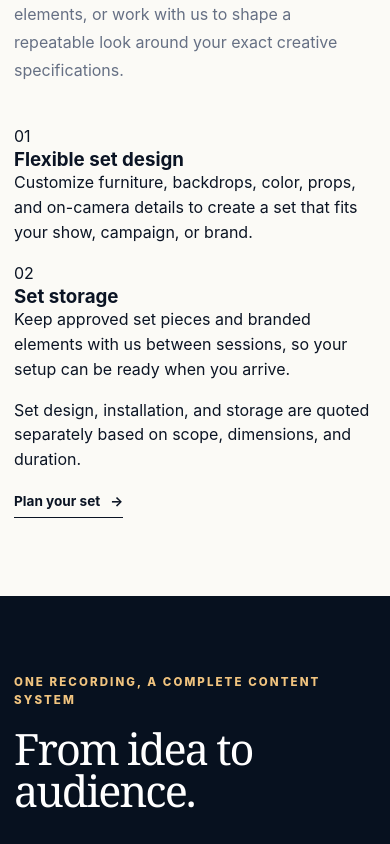
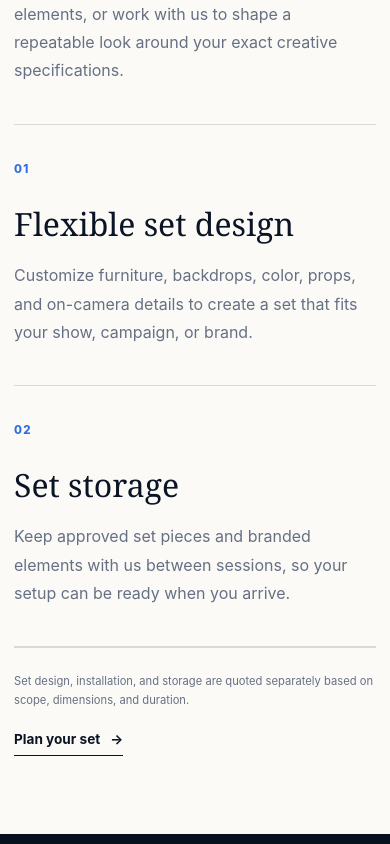
Before and after one commit to ezraberke/-Virgopodcast, a Next.js app: page / in a window 390 px wide. Shown: the part 7640-8484 px from the top of the page. Built offline with nearby package versions, Linux system fonts and the light colour scheme.

Commit message:
Style flexible set services across screen sizes

```diff
--- a/app/globals.css
+++ b/app/globals.css
@@ -142,6 +142,16 @@ p { margin-top: 0; }
 .check-list { list-style: none; margin: 0 0 32px; padding: 0; border-top: 1px solid var(--line); }
 .check-list li { position: relative; padding: 15px 0 15px 28px; border-bottom: 1px solid var(--line); font-size: .9rem; }
 .check-list li::before { content: "✓"; position: absolute; left: 0; color: var(--blue); font-weight: 800; }
+
+.set-flex-section { background: var(--paper); }
+.set-flex-grid { display: grid; grid-template-columns: repeat(2, minmax(0, 1fr)); border-top: 1px solid var(--line); border-bottom: 1px solid var(--line); }
+.set-flex-grid article { min-height: 300px; padding: 42px 48px 42px 0; }
+.set-flex-grid article + article { padding-left: 48px; border-left: 1px solid var(--line); }
+.set-flex-grid span { color: var(--blue); font-family: var(--font-geist-mono), monospace; font-size: .72rem; font-weight: 800; letter-spacing: .12em; }
+.set-flex-grid h3 { margin: 38px 0 18px; font-family: Georgia, serif; font-size: 2rem; font-weight: 500; }
+.set-flex-grid p { max-width: 540px; margin: 0; color: var(--muted); line-height: 1.8; }
+.set-flex-footer { display: flex; justify-content: space-between; gap: 40px; align-items: center; margin-top: 24px; }
+.set-flex-footer p { max-width: 760px; margin: 0; color: var(--muted); font-size: .7rem; line-height: 1.65; }
 
 .process-section { background: var(--navy); color: #fff; }
 .process-grid { display: grid; grid-template-columns: repeat(4, 1fr); border-top: 1px solid rgba(255,255,255,.16); }
@@ -509,6 +519,10 @@ html.reveal-ready .pricing-grid .price-card:nth-child(4) { transition-delay: .24
   .promo-details-grid { gap: 35px; }
   .image-stack { padding: 0 24px 36px 0; }
   .image-note { width: 155px; padding: 20px; }
+  .set-flex-grid { grid-template-columns: 1fr; }
+  .set-flex-grid article, .set-flex-grid article + article { min-height: auto; padding: 30px 0 38px; border-left: 0; border-bottom: 1px solid var(--line); }
+  .set-flex-grid h3 { margin-top: 26px; }
+  .set-flex-footer { align-items: flex-start; flex-direction: column; gap: 20px; }
   .process-grid { grid-template-columns: 1fr; }
   .process-grid article, .process-grid article + article { padding: 25px 0; border-left: 0; border-bottom: 1px solid rgba(255,255,255,.12); }
   .process-grid h3 { margin-top: 24px; }
```
